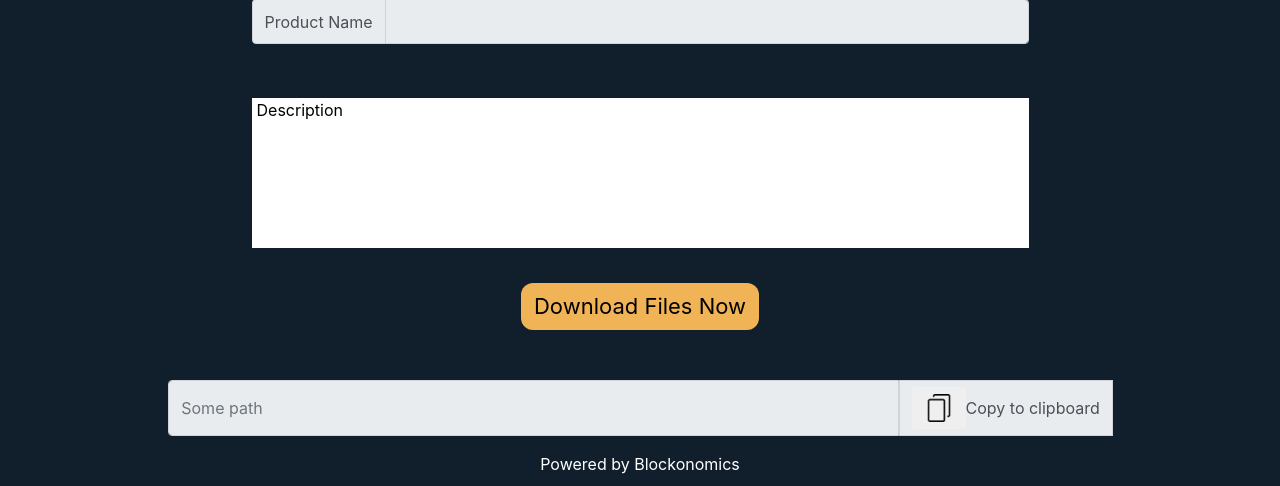
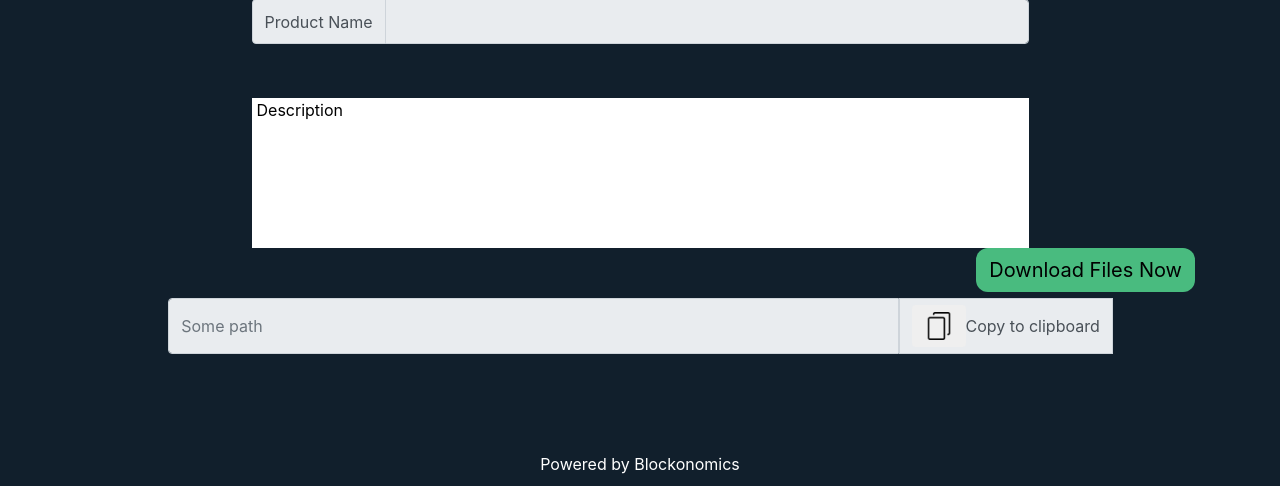
Before and after one commit to AJ-54/SatoshiBox, a Django app: template core/templates/payStatus.html in a window 1280 px wide. Shown: the part 314-800 px from the top of the page. Run offline with Django 3.2, Linux system fonts and the light colour scheme; the template is opened without the code that fills it, so the values that code supplies are empty; some libraries are stand-ins or nearby versions.

Commit message:
change landing page design

```diff
--- a/core/static/css/index.css
+++ b/core/static/css/index.css
@@ -8,7 +8,7 @@
 }
 
 .file {
-    height: 140px;
+    height: 50px;
     width: 100%;
     background: #ccc;
     border: 1px dashed #333;
--- a/core/static/css/page1.css
+++ b/core/static/css/page1.css
@@ -1,10 +1,10 @@
 #submitbtn{
     max-width: 400px;
     border-radius: 12px;
-    background-color: #f0b356;
-    color: black;
-    font-size: 22px !important;
-    margin-top: 35px;
+    background-color: rgb(73, 187, 127);
+    color: white;
+    font-size: 20px !important;
+    float: right;
 }
 
 /* page3 */
```
Also changed, not shown: core/templates/index.html (+9 -13 lines).
